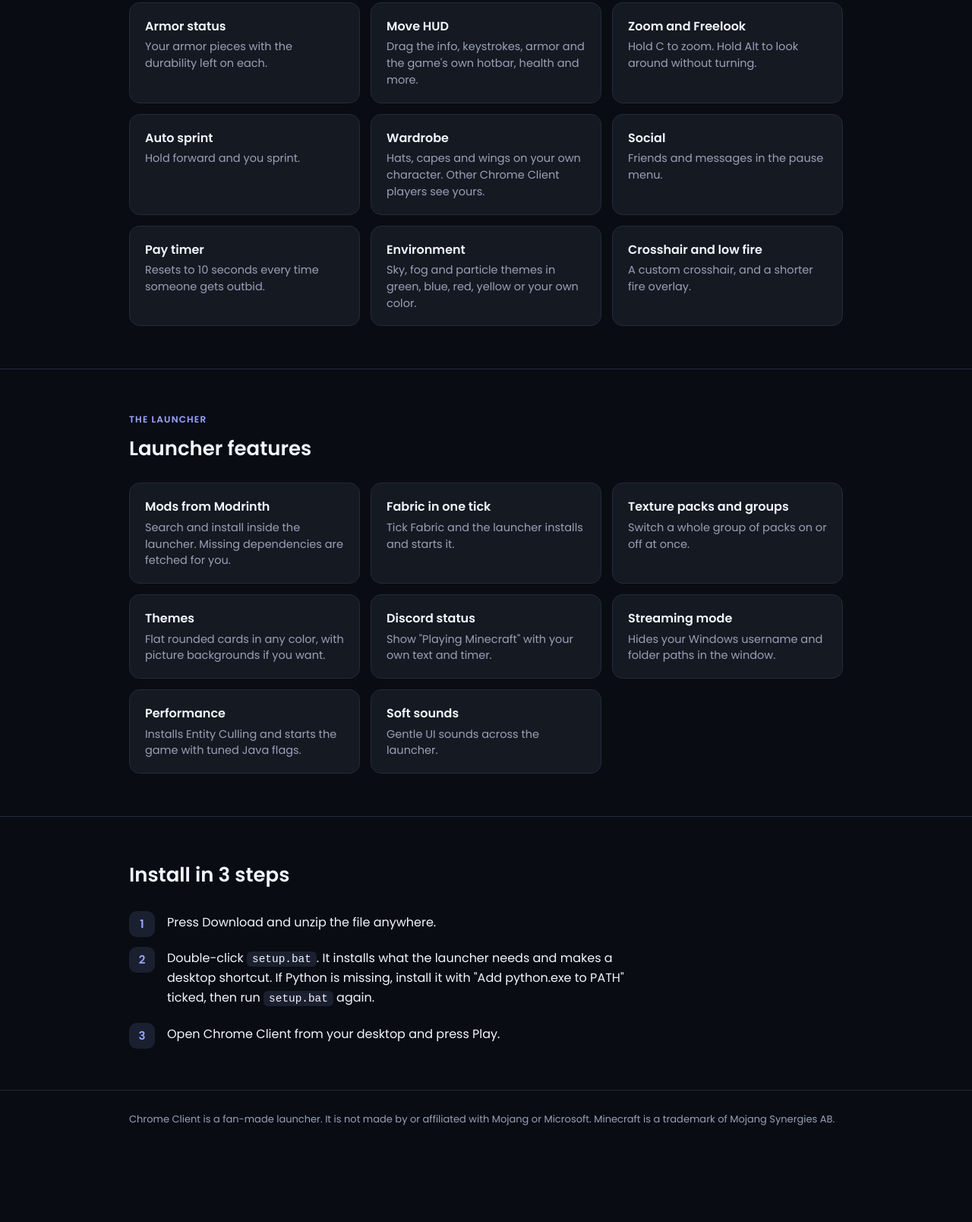
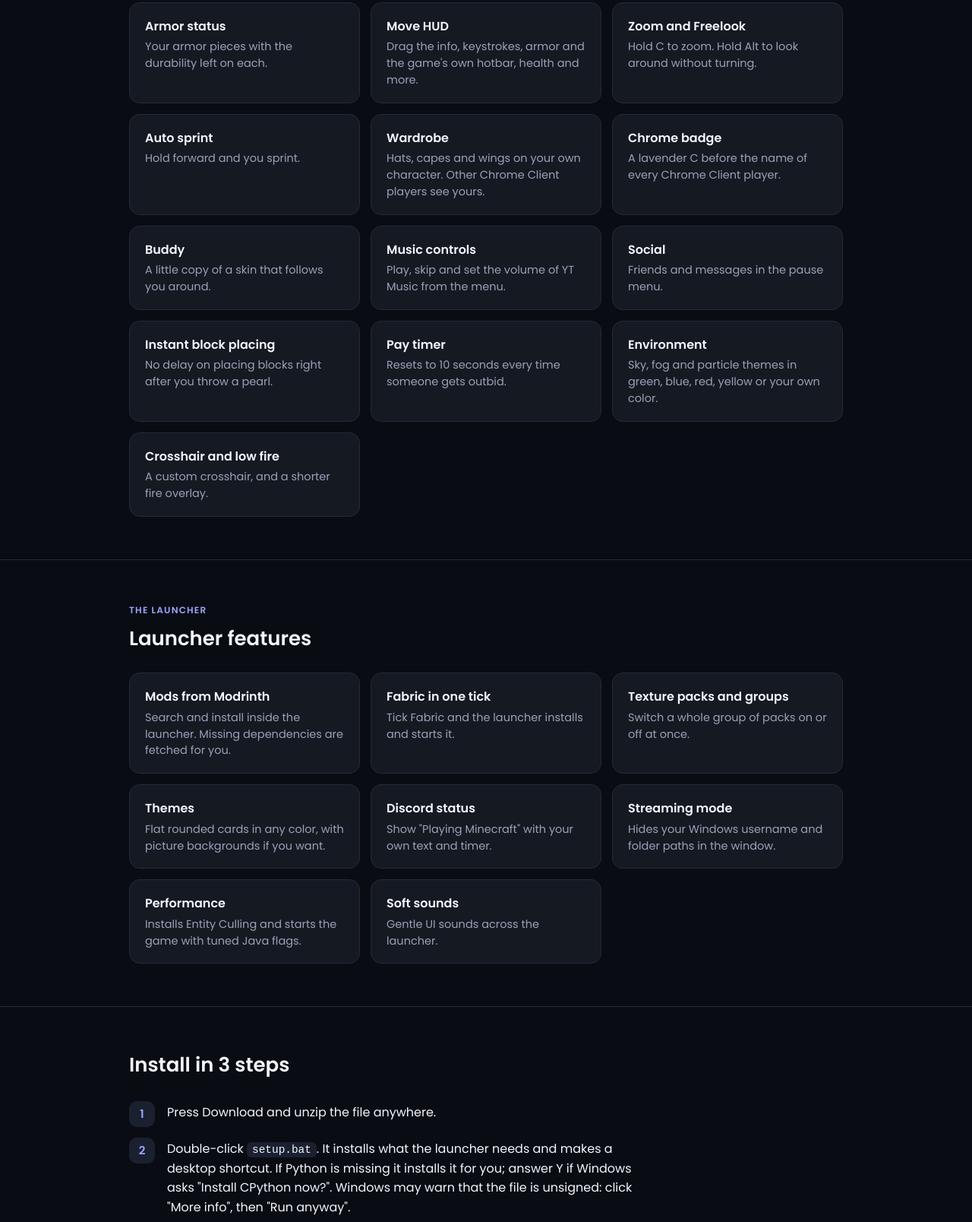
Before and after one commit to baksyaaaaa/ChromeWebsite, a plain HTML site: page index.html in a window 1280 px wide. Shown: the part 928-2536 px from the top of the page at 76% size. Before the commit the page ends 2457 px from the top, so only its background shows below. Drawn offline with Linux system fonts and the light colour scheme.

Commit message:
Website: new features in the list, updated install step
Co-Authored-By: Claude Sonnet 5.5 <noreply@anthropic.com>
Claude-Session: https://claude.ai/code/session_01ResMWhu81CFyFgkngiNidC

```diff
--- a/index.html
+++ b/index.html
@@ -65,7 +65,11 @@ footer{border-top:1px solid var(--line);padding:28px 0 46px;color:var(--muted);f
     <li><b>Zoom and Freelook</b><span>Hold C to zoom. Hold Alt to look around without turning.</span></li>
     <li><b>Auto sprint</b><span>Hold forward and you sprint.</span></li>
     <li><b>Wardrobe</b><span>Hats, capes and wings on your own character. Other Chrome Client players see yours.</span></li>
+    <li><b>Chrome badge</b><span>A lavender C before the name of every Chrome Client player.</span></li>
+    <li><b>Buddy</b><span>A little copy of a skin that follows you around.</span></li>
+    <li><b>Music controls</b><span>Play, skip and set the volume of YT Music from the menu.</span></li>
     <li><b>Social</b><span>Friends and messages in the pause menu.</span></li>
+    <li><b>Instant block placing</b><span>No delay on placing blocks right after you throw a pearl.</span></li>
     <li><b>Pay timer</b><span>Resets to 10 seconds every time someone gets outbid.</span></li>
     <li><b>Environment</b><span>Sky, fog and particle themes in green, blue, red, yellow or your own color.</span></li>
     <li><b>Crosshair and low fire</b><span>A custom crosshair, and a shorter fire overlay.</span></li>
@@ -89,7 +93,7 @@ footer{border-top:1px solid var(--line);padding:28px 0 46px;color:var(--muted);f
   <h2>Install in 3 steps</h2>
   <ol>
     <li>Press Download and unzip the file anywhere.</li>
-    <li>Double-click <code>setup.bat</code>. It installs what the launcher needs and makes a desktop shortcut. If Python is missing, install it with "Add python.exe to PATH" ticked, then run <code>setup.bat</code> again.</li>
+    <li>Double-click <code>setup.bat</code>. It installs what the launcher needs and makes a desktop shortcut. If Python is missing it installs it for you; answer Y if Windows asks "Install CPython now?". Windows may warn that the file is unsigned: click "More info", then "Run anyway".</li>
     <li>Open Chrome Client from your desktop and press Play.</li>
   </ol>
 </div></section>
```
